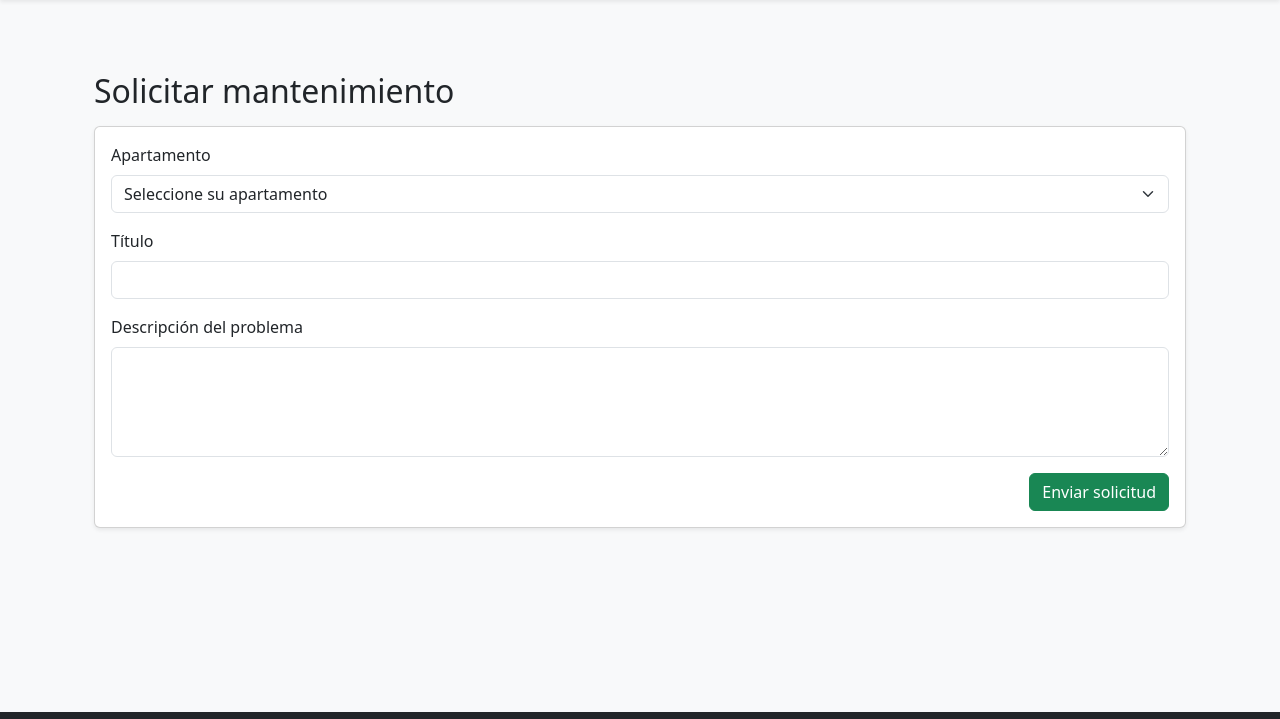
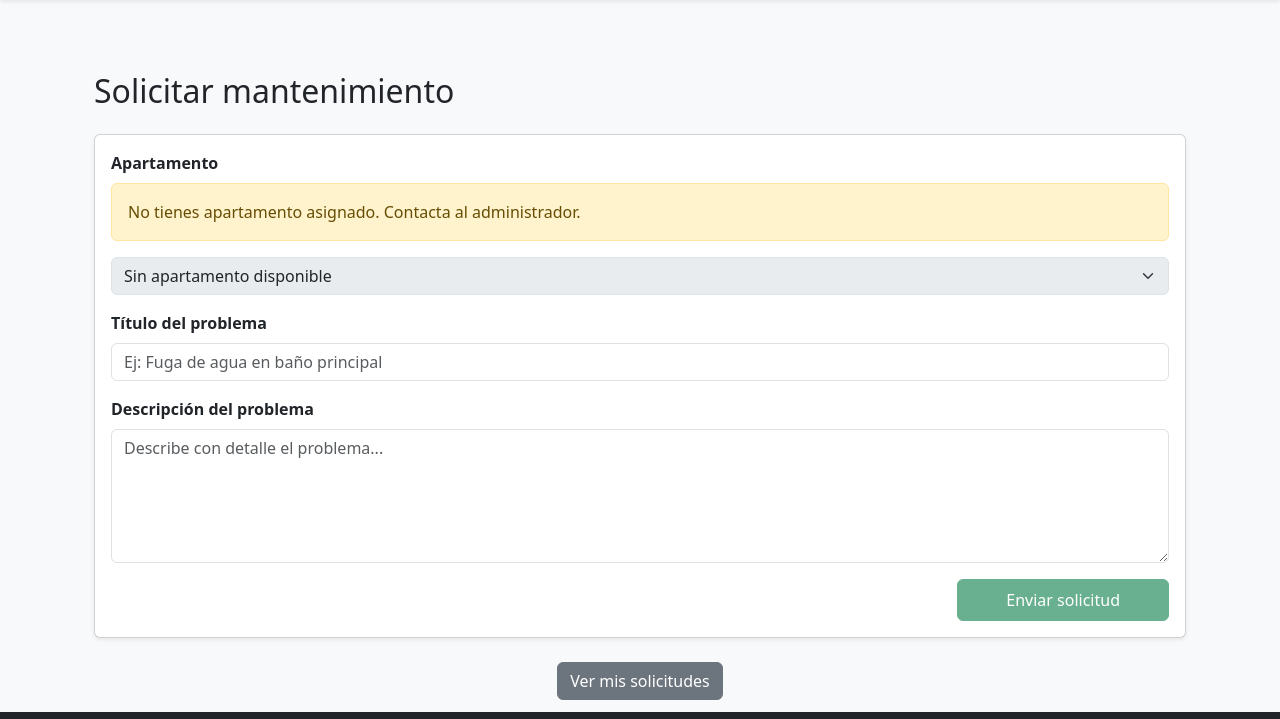
Before and after one commit to Papelcra/conjunto-residencial, a Django app: page /mantenimientos/crear/ in a window 1280 px wide. Shown: the part 56-775 px from the top of the page. Run offline with Django 5.2, Linux system fonts and the light colour scheme; the visitor is signed in with stand-in values (Sample User, id 1); data that the repository does not hold is empty; some libraries are stand-ins or nearby versions.

Commit message:
Correcciones finales y mejoras completas: formulario de mantenimiento muestra apartamento del residente, lista de solicitudes sincronizada con vista, resolución de conflictos en urls.py y views.py, migraciones aplicadas, optimizaciones en producción

```diff
--- a/mantenimientos/templates/mantenimientos/residente_crear.html
+++ b/mantenimientos/templates/mantenimientos/residente_crear.html
@@ -1,42 +1,71 @@
 {% extends "base.html" %}
+
 {% block content %}
 
 <div class="container mt-4">
-    <h2 class="mb-3">Solicitar mantenimiento</h2>
+    <h2 class="mb-4">Solicitar mantenimiento</h2>
 
     <div class="card shadow-sm">
         <div class="card-body">
             <form method="post">
                 {% csrf_token %}
 
+                <!-- Apartamento (automático del residente) -->
                 <div class="mb-3">
-                    <label class="form-label">Apartamento</label>
-                    <select name="apartamento" class="form-select" required>
-                        <option value="">Seleccione su apartamento</option>
-                        {% for a in apartamentos %}
-                            <option value="{{ a.id }}">{{ a.numero }}</option>
-                        {% endfor %}
-                    </select>
+                    <label class="form-label fw-bold">Apartamento</label>
+                    {% if apartamento %}
+                        <div class="form-control bg-light">
+                            <strong>{{ apartamento.identificador }}</strong>
+                            {% if apartamento.bloque_o_torre %}
+                                - {{ apartamento.bloque_o_torre }}
+                            {% endif %}
+                            {% if apartamento.piso %}
+                                (Piso {{ apartamento.piso }})
+                            {% endif %}
+                        </div>
+                        <input type="hidden" name="apartamento" value="{{ apartamento.id }}">
+                    {% else %}
+                        <div class="alert alert-warning">
+                            No tienes apartamento asignado. Contacta al administrador.
+                        </div>
+                        <select name="apartamento" class="form-select" disabled>
+                            <option>Sin apartamento disponible</option>
+                        </select>
+                    {% endif %}
                 </div>
 
+                <!-- Título -->
                 <div class="mb-3">
-                    <label class="form-label">Título</label>
-                    <input type="text" name="titulo" class="form-control" required>
+                    <label class="form-label fw-bold">Título del problema</label>
+                    <input type="text" name="titulo" class="form-control" required placeholder="Ej: Fuga de agua en baño principal">
                 </div>
 
+                <!-- Descripción -->
                 <div class="mb-3">
-                    <label class="form-label">Descripción del problema</label>
-                    <textarea name="descripcion" class="form-control" rows="4" required></textarea>
+                    <label class="form-label fw-bold">Descripción del problema</label>
+                    <textarea name="descripcion" class="form-control" rows="5" required placeholder="Describe con detalle el problema..."></textarea>
                 </div>
 
+                <!-- Botón enviar -->
                 <div class="text-end">
-                    <button class="btn btn-success">
-                        Enviar solicitud
-                    </button>
+                    {% if apartamento %}
+                        <button type="submit" class="btn btn-success px-5 py-2">
+                            Enviar solicitud
+                        </button>
+                    {% else %}
+                        <button type="submit" class="btn btn-success px-5 py-2" disabled>
+                            Enviar solicitud
+                        </button>
+                    {% endif %}
                 </div>
-
             </form>
         </div>
+    </div>
+
+    <div class="text-center mt-4">
+        <a href="{% url 'mantenimientos:residente_lista' %}" class="btn btn-secondary">
+            Ver mis solicitudes
+        </a>
     </div>
 </div>
 
--- a/mantenimientos/urls.py
+++ b/mantenimientos/urls.py
@@ -11,4 +11,5 @@ urlpatterns = [
     # Admin
     path("admin/", views.admin_lista, name="admin_lista"),
     path("admin/<int:pk>/", views.admin_editar, name="admin_editar"),
+    path('residente-lista/', views.residente_lista, name='residente_lista'),  # ← debe coincidir exactamente
 ]
--- a/mantenimientos/views.py
+++ b/mantenimientos/views.py
@@ -3,6 +3,7 @@ from django.contrib.auth.decorators import login_required
 from .models import Mantenimiento
 from .forms import MantenimientoForm
 from apartamentos.models import Apartamento
+from django.contrib import messages
 
 
 # ==============================
@@ -10,21 +11,30 @@ from apartamentos.models import Apartamento
 # ==============================
 @login_required
 def residente_crear(request):
-    apartamento = Apartamento.objects.filter(ocupante_actual=request.user).first()
+    if not request.user.es_residente:
+        messages.error(request, "Solo residentes pueden solicitar mantenimiento.")
+        return redirect('home')
+
+    # Obtén el apartamento del residente actual (usa la property que ya tienes)
+    apartamento = request.user.apartamento  # Esto devuelve el Apartamento o None
 
     if request.method == "POST":
         form = MantenimientoForm(request.POST)
         if form.is_valid():
             mantenimiento = form.save(commit=False)
             mantenimiento.residente = request.user
-            mantenimiento.apartamento = apartamento
+            mantenimiento.apartamento = apartamento  # Asigna automáticamente
             mantenimiento.save()
+            messages.success(request, "Solicitud de mantenimiento enviada correctamente.")
             return redirect("mantenimientos:residente_lista")
+        else:
+            messages.error(request, "Corrige los errores en el formulario.")
     else:
         form = MantenimientoForm()
 
     return render(request, "mantenimientos/residente_crear.html", {
-        "form": form
+        "form": form,
+        "apartamento": apartamento,  # ← PASAMOS EL APARTAMENTO AL TEMPLATE
     })
 
 
```
Also changed, not shown: mantenimientos/templates/mantenimientos/residente_lista.html (+32 -15 lines).
